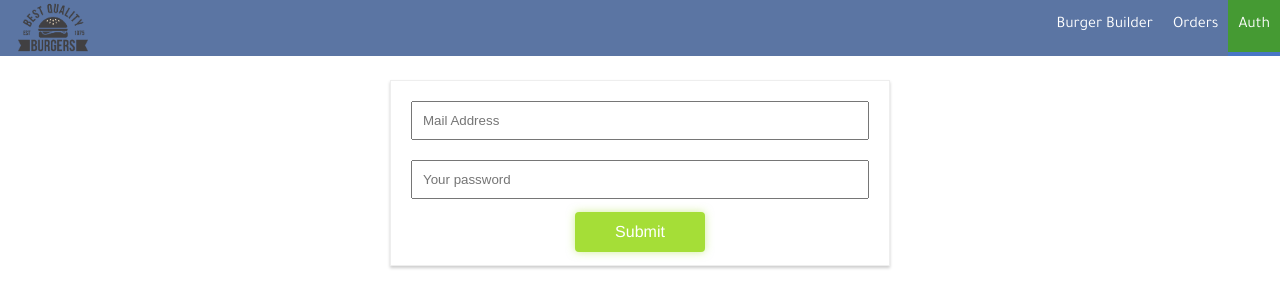
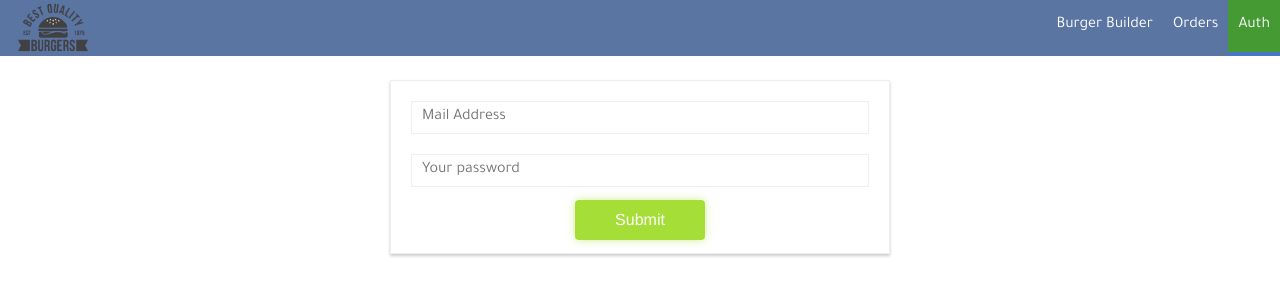
Before and after one commit to myanari/the-burger-builder, a React app: page /auth in a window 1280 px wide. Shown: the top 308 px of the page. Built offline with nearby package versions, Linux system fonts and the light colour scheme.

Commit message:
fixed input css

```diff
--- a/src/components/UI/Input/Input.css
+++ b/src/components/UI/Input/Input.css
@@ -6,7 +6,7 @@
 
 .InputElement {
   outline: none;
-  border: 1px solid #ccc;
+  border: 1px solid #eee;
   background: #fff;
   font: inherit;
   padding: 6px 10px;
--- a/src/components/UI/Input/Input.js
+++ b/src/components/UI/Input/Input.js
@@ -5,7 +5,7 @@ import styles from './Input.css';
 
 const input = (props) => {
   let inputElement = null;
-  const inputStyles = [styles.Input];
+  const inputStyles = [styles.InputElement];
 
   if (props.invalid && props.shouldValidate) {
     inputStyles.push(styles.Invalid);
```
